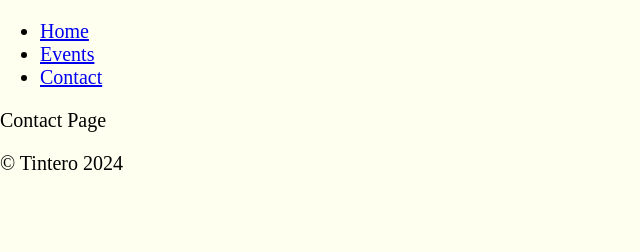
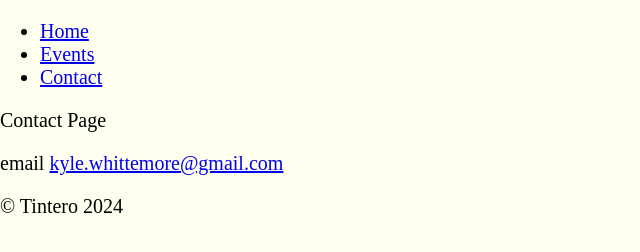
Before and after one commit to kylewhittemore/tintero, a Gatsby site: page /contact in a window 1280 px wide. Shown: the whole page, without its empty margins (0-640 px from the left). Built offline with nearby package versions, Linux system fonts and the light colour scheme; Gatsby itself is replaced by a stand-in of ours.

Commit message:
add mailto link

```diff
--- a/src/pages/contact.js
+++ b/src/pages/contact.js
@@ -2,7 +2,10 @@ import React from "react";
 
 export default function ContactPage() {
     return (
-        <p>Contact Page</p>
+        <>
+            <p>Contact Page</p>
+            <p>email <a href="mailto:kyle.whittemore@gmail.com">kyle.whittemore@gmail.com</a></p>
+        </>
     )
 }
 
```
